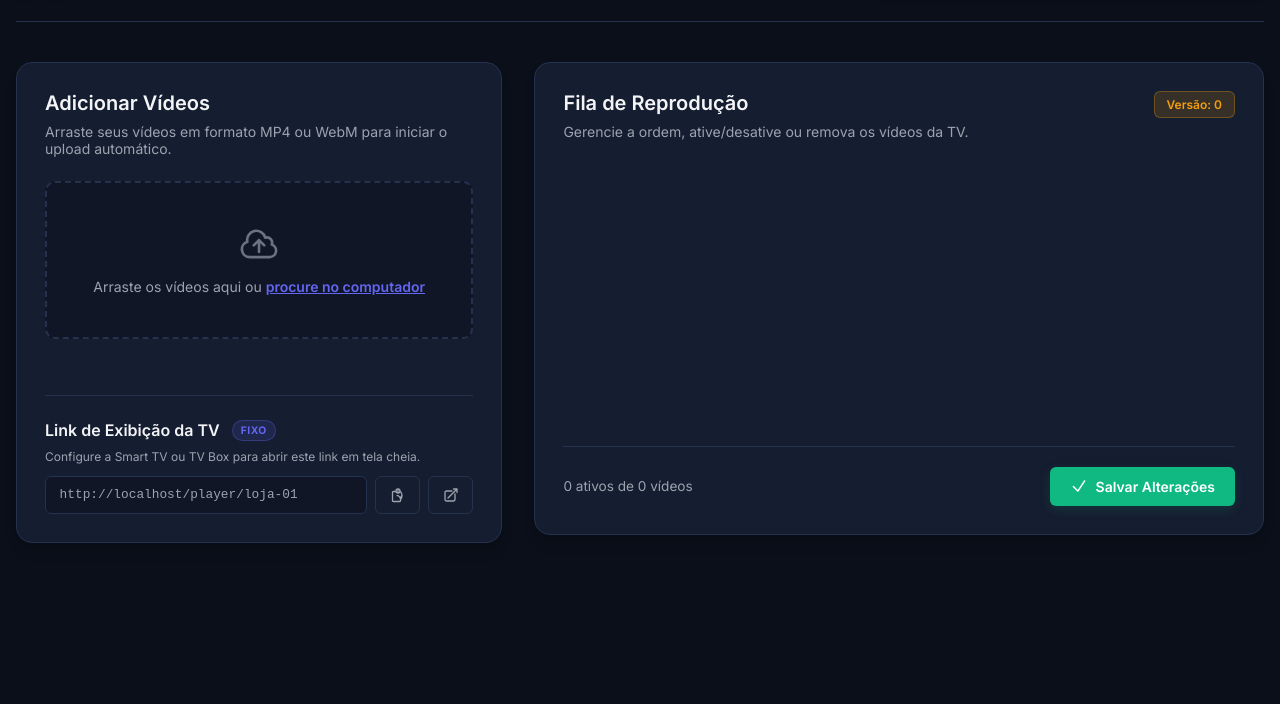
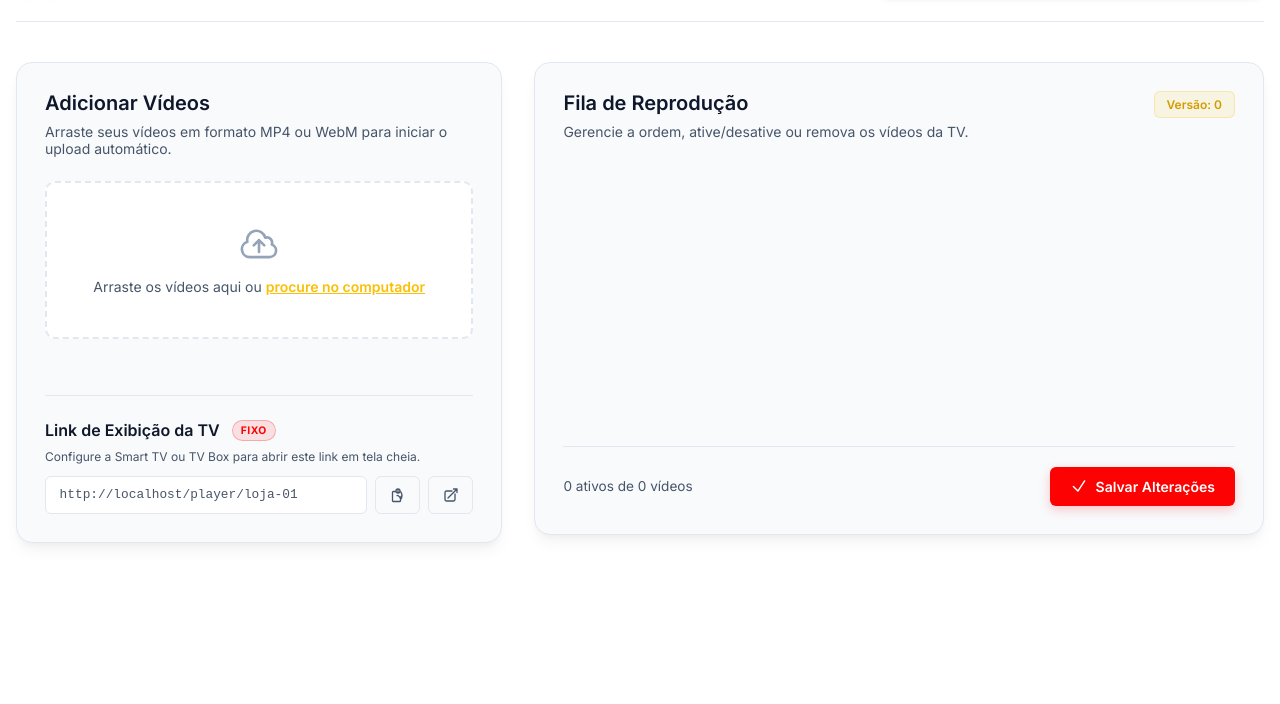
Before and after one commit to Osvald9/sistema-tv, a plain HTML site: page public/admin/index.html in a window 1280 px wide. Shown: the part 96-800 px from the top of the page. Drawn offline with nearby package versions, Linux system fonts and the light colour scheme; no server answers.

Commit message:
style: alterar paleta de cores para branco, amarelo (#fbbf06) e vermelho (#fd0202) com cache-busting

```diff
--- a/public/admin/admin.css
+++ b/public/admin/admin.css
@@ -1,28 +1,28 @@
 /* CSS Reset & Variáveis Globais */
 :root {
-  --bg-main: #0B0F19;
-  --bg-card: #151D30;
-  --bg-card-hover: #1E2942;
-  --bg-input: #101626;
-  --border-color: #24324F;
-  --border-color-focus: #4F46E5;
+  --bg-main: #ffffff;
+  --bg-card: #f8fafc;
+  --bg-card-hover: #f1f5f9;
+  --bg-input: #ffffff;
+  --border-color: #e2e8f0;
+  --border-color-focus: #fbbf06;
 
-  --text-primary: #F3F4F6;
-  --text-secondary: #9CA3AF;
-  --text-muted: #6B7280;
+  --text-primary: #0f172a;
+  --text-secondary: #475569;
+  --text-muted: #94a3b8;
 
-  --color-primary: #6366F1;
-  --color-primary-hover: #4F46E5;
+  --color-primary: #fbbf06;
+  --color-primary-hover: #e2a600;
   --color-success: #10B981;
   --color-success-hover: #059669;
-  --color-danger: #EF4444;
-  --color-danger-hover: #DC2626;
-  --color-warning: #F59E0B;
+  --color-danger: #fd0202;
+  --color-danger-hover: #d60202;
+  --color-warning: #fbbf06;
 
   --shadow-sm: 0 1px 2px 0 rgba(0, 0, 0, 0.05);
-  --shadow-md: 0 4px 6px -1px rgba(0, 0, 0, 0.1), 0 2px 4px -1px rgba(0, 0, 0, 0.06);
-  --shadow-lg: 0 10px 15px -3px rgba(0, 0, 0, 0.1), 0 4px 6px -2px rgba(0, 0, 0, 0.05);
-  --shadow-neon: 0 0 15px rgba(99, 102, 241, 0.15);
+  --shadow-md: 0 4px 6px -1px rgba(0, 0, 0, 0.05), 0 2px 4px -1px rgba(0, 0, 0, 0.03);
+  --shadow-lg: 0 10px 15px -3px rgba(0, 0, 0, 0.05), 0 4px 6px -2px rgba(0, 0, 0, 0.03);
+  --shadow-neon: 0 0 15px rgba(251, 191, 6, 0.15);
 
   --radius-sm: 6px;
   --radius-md: 10px;
@@ -73,7 +73,7 @@ body {
 }
 
 .logo-icon {
-  background: linear-gradient(135deg, var(--color-primary), #8B5CF6);
+  background: linear-gradient(135deg, var(--color-primary), var(--color-danger));
   width: 48px;
   height: 48px;
   border-radius: var(--radius-md);
@@ -93,7 +93,7 @@ body {
   font-size: 1.5rem;
   font-weight: 700;
   letter-spacing: -0.025em;
-  background: linear-gradient(to right, #FFFFFF, #E2E8F0);
+  background: linear-gradient(to right, #0f172a, #334155);
   -webkit-background-clip: text;
   -webkit-text-fill-color: transparent;
 }
@@ -143,7 +143,7 @@ body {
 .selector-input-group input:focus {
   outline: none;
   border-color: var(--border-color-focus);
-  box-shadow: 0 0 0 2px rgba(99, 102, 241, 0.2);
+  box-shadow: 0 0 0 2px rgba(251, 191, 6, 0.2);
 }
 
 /* Content Grid */
@@ -199,7 +199,7 @@ body {
 
 .drop-zone:hover, .drop-zone.drag-over {
   border-color: var(--color-primary);
-  background-color: rgba(99, 102, 241, 0.05);
+  background-color: rgba(251, 191, 6, 0.05);
 }
 
 .drop-icon {
@@ -276,7 +276,7 @@ body {
 }
 
 .progress-bar-fill {
-  background: linear-gradient(to right, var(--color-primary), #8B5CF6);
+  background: linear-gradient(to right, var(--color-primary), var(--color-danger));
   height: 100%;
   width: 0%;
   border-radius: 3px;
@@ -315,15 +315,15 @@ body {
 }
 
 .badge {
-  background-color: rgba(99, 102, 241, 0.15);
-  color: var(--color-primary);
+  background-color: rgba(253, 2, 2, 0.1);
+  color: var(--color-danger);
   font-size: 0.65rem;
   font-weight: 700;
   padding: 0.2rem 0.5rem;
   border-radius: 9999px;
   text-transform: uppercase;
   letter-spacing: 0.05em;
-  border: 1px solid rgba(99, 102, 241, 0.3);
+  border: 1px solid rgba(253, 2, 2, 0.25);
 }
 
 .tv-link-desc {
@@ -363,9 +363,9 @@ body {
 }
 
 .version-badge {
-  background-color: rgba(245, 158, 11, 0.15);
-  border: 1px solid rgba(245, 158, 11, 0.3);
-  color: var(--color-warning);
+  background-color: rgba(251, 191, 6, 0.1);
+  border: 1px solid rgba(251, 191, 6, 0.25);
+  color: #d49c00;
   font-size: 0.75rem;
   font-weight: 600;
   padding: 0.3rem 0.75rem;
@@ -405,11 +405,11 @@ body {
 .video-item.dragging {
   opacity: 0.4;
   border-color: var(--color-primary);
-  background-color: rgba(99, 102, 241, 0.03);
+  background-color: rgba(251, 191, 6, 0.03);
 }
 
 .video-item:hover {
-  border-color: rgba(99, 102, 241, 0.4);
+  border-color: rgba(251, 191, 6, 0.4);
   background-color: var(--bg-card-hover);
 }
 
@@ -538,8 +538,8 @@ body {
 }
 
 input:checked + .slider {
-  background-color: var(--color-success);
-  border-color: var(--color-success);
+  background-color: var(--color-danger);
+  border-color: var(--color-danger);
 }
 
 input:checked + .slider:before {
@@ -605,7 +605,7 @@ button, .btn-icon {
 
 .btn-primary {
   background-color: var(--color-primary);
-  color: white;
+  color: #0f172a;
   font-weight: 600;
   padding: 0.5rem 1rem;
   border-radius: var(--radius-sm);
@@ -614,21 +614,22 @@ button, .btn-icon {
 
 .btn-primary:hover {
   background-color: var(--color-primary-hover);
+  color: #000000;
 }
 
 .btn-success {
-  background-color: var(--color-success);
+  background-color: var(--color-danger);
   color: white;
   font-weight: 600;
   padding: 0.65rem 1.25rem;
   border-radius: var(--radius-sm);
   font-size: 0.875rem;
   gap: 0.5rem;
-  box-shadow: 0 4px 12px rgba(16, 185, 129, 0.15);
+  box-shadow: 0 4px 12px rgba(253, 2, 2, 0.2);
 }
 
 .btn-success:hover {
-  background-color: var(--color-success-hover);
+  background-color: var(--color-danger-hover);
 }
 
 .btn-icon-svg {
--- a/public/admin/index.html
+++ b/public/admin/index.html
@@ -8,7 +8,7 @@
   <link rel="preconnect" href="https://fonts.googleapis.com">
   <link rel="preconnect" href="https://fonts.gstatic.com" crossorigin>
   <link href="https://fonts.googleapis.com/css2?family=Inter:wght@300;400;500;600;700&display=swap" rel="stylesheet">
-  <link rel="stylesheet" href="/admin/admin.css">
+  <link rel="stylesheet" href="/admin/admin.css?v=1.0.2">
   <script>
     window.onerror = function(message, source, lineno, colno, error) {
       setTimeout(function() {
```
Also changed, not shown: public/player/index.html (+1 -1 lines), public/player/player.css (+8 -8 lines).
